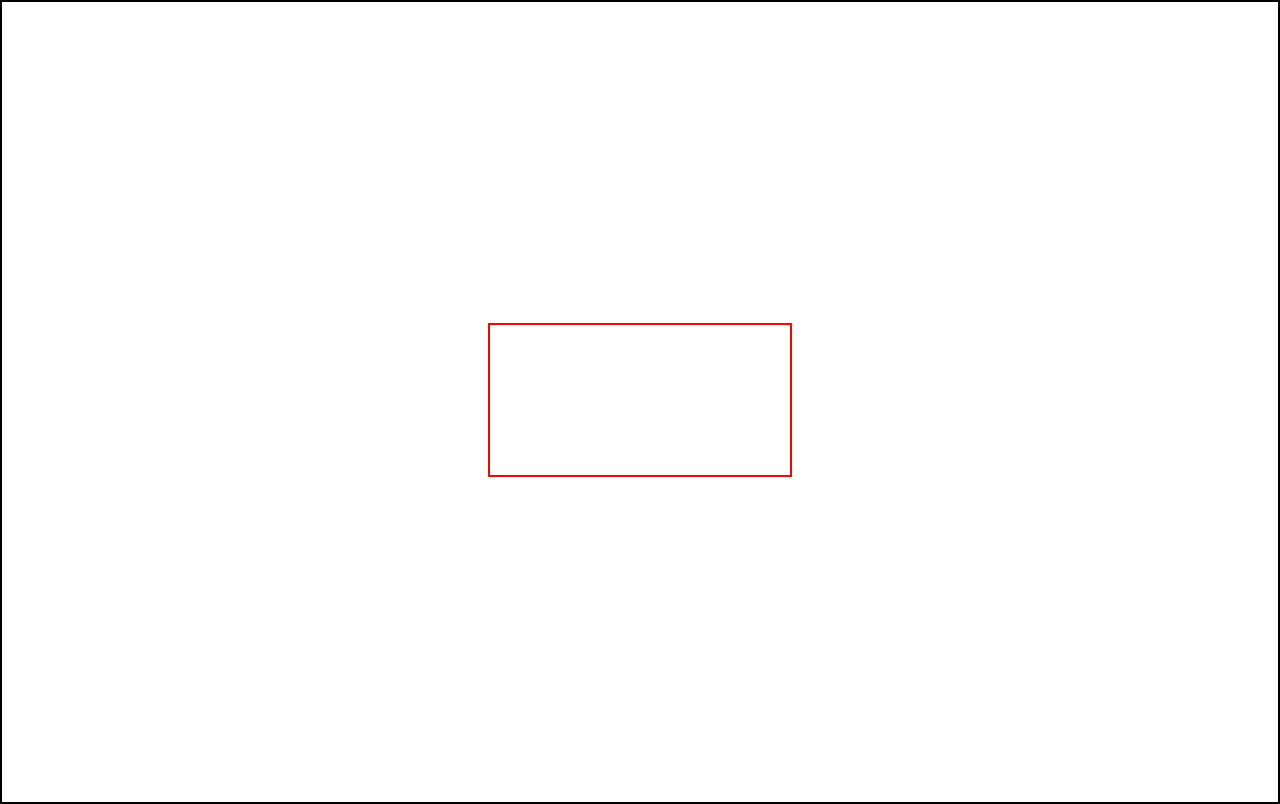
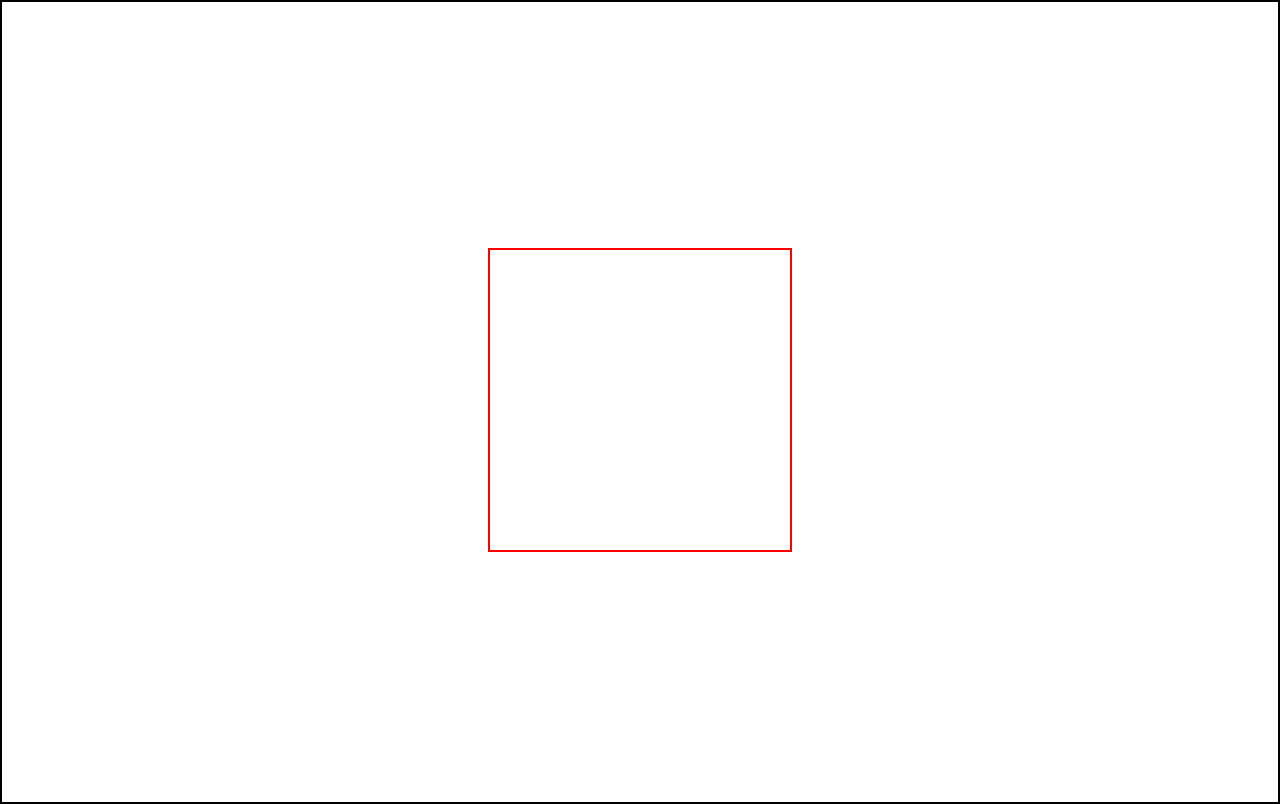
Before and after one commit to zakaria-69/training_Canvas_html_Js, a plain HTML site: page index.html in a window 1280 px wide. Drawn offline with Linux system fonts and the light colour scheme.

Commit message:
arc and change canvas size

```diff
--- a/index.html
+++ b/index.html
@@ -8,7 +8,7 @@
     <title>html Canvas</title>
 </head>
 <body onload="draw();">
-<canvas id="foo">
+<canvas id="foo" width="300px" height="300px">
 
 </canvas>
     <script src="index.js"></script>
```
Also changed, not shown: index.js (+44 -2 lines).
